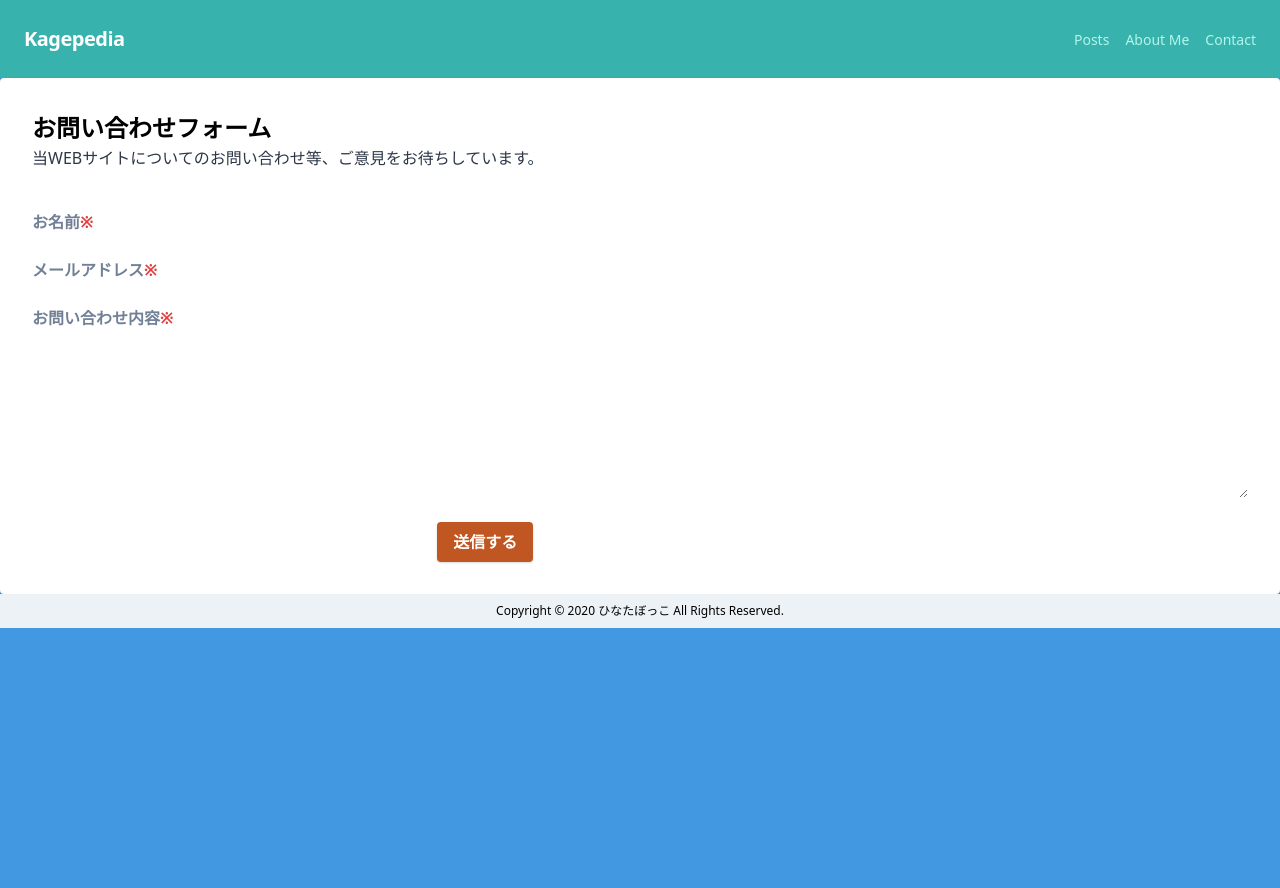
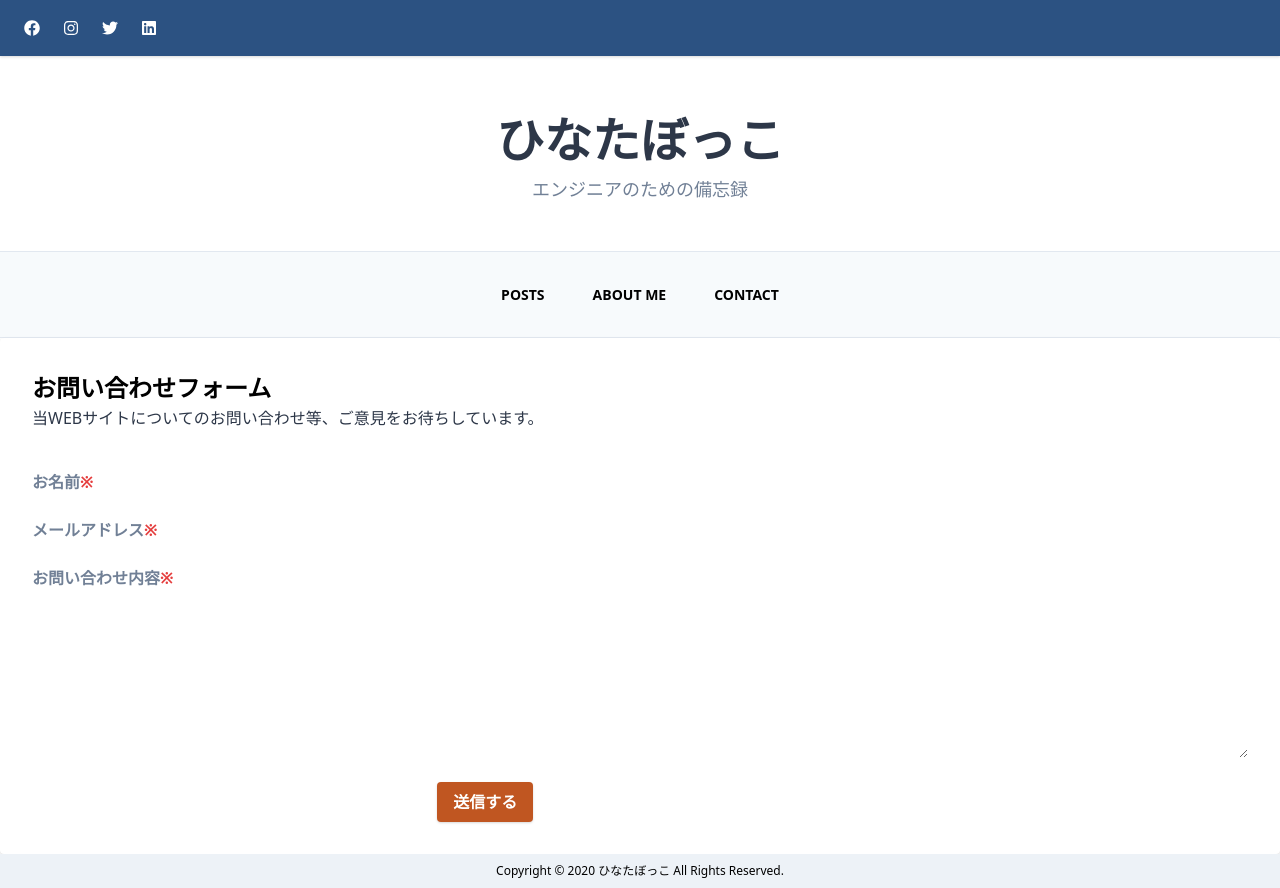
Before and after one commit to kagepedia/homepage, a Next.js app: page /contact/form in a window 1280 px wide. Before the commit the page ends 800 px from the top, so only its background shows below. Built offline with nearby package versions, Linux system fonts and the light colour scheme.

Commit message:
デザイン修正

```diff
--- /dev/null
+++ b/components/atom/PostListTop.js
@@ -0,0 +1,29 @@
+import Link from 'next/link';
+import { FontAwesomeIcon } from '@fortawesome/react-fontawesome';
+import { faHistory } from '@fortawesome/free-solid-svg-icons';
+
+const PostListTop = ({ title, publishDate, discription, slug }) => (
+  <div>
+    <article className="flex shadow my-4">
+      <Link href={'/posts/' + slug} as={'/posts/' + slug}>
+        <a className="flex items-center hover:bg-gray-100">
+          <div className="w-2/6">
+            <img src="https://source.unsplash.com/collection/1346951/1000x500?sig=1" />
+          </div>
+          <div className="flex flex-col justify-start p-6">
+            <p className="text-sm pb-3">
+              <span className="mr-2">
+                <FontAwesomeIcon icon={faHistory} />
+              </span>
+              {publishDate}2020-7-10
+            </p>
+            <p className="text-3xl font-bold pb-4">{title}サンプルタイトルサンプルタイトル</p>
+            <p className="pb-6">{discription}記事詳細データ記事詳細データ記事詳細データ</p>
+          </div>
+        </a>
+      </Link>
+    </article>
+  </div>
+);
+
+export default PostListTop;
--- a/components/molecules/header.js
+++ b/components/molecules/header.js
@@ -1,40 +1,58 @@
 import { useState } from 'react';
+import { FontAwesomeIcon } from '@fortawesome/react-fontawesome';
+import { faChevronDown } from '@fortawesome/free-solid-svg-icons';
+import { faChevronUp } from '@fortawesome/free-solid-svg-icons';
+import { faFacebook } from '@fortawesome/free-brands-svg-icons';
+import { faInstagram } from '@fortawesome/free-brands-svg-icons';
+import { faTwitter } from '@fortawesome/free-brands-svg-icons';
+import { faLinkedin } from '@fortawesome/free-brands-svg-icons';
 
 const Header = () => {
-  const [showNavbar, setShowNavbar] = useState(false);
+  const [showMenubar, setShowMenubar] = useState(false);
 
   return (
     <div>
-      <nav className="flex items-center justify-between flex-wrap bg-teal-500 p-6">
-        <div className="flex items-center flex-shrink-0 text-white mr-6">
-          <a href="/">
-            <span className="font-semibold text-xl tracking-tight">Kagepedia</span>
+      <nav className="w-full py-4 bg-blue-800 shadow">
+        <div className="ml-6">
+          <div className="text-white">
+            <a className="" href="https://www.facebook.com/profile.php?id=100034531956446">
+              <FontAwesomeIcon icon={faFacebook} />
+            </a>
+            <a className="pl-6" href="https://www.instagram.com/k4gepedia/">
+              <FontAwesomeIcon icon={faInstagram} />
+            </a>
+            <a className="pl-6" href="https://twitter.com/Luvpys">
+              <FontAwesomeIcon icon={faTwitter} />
+            </a>
+            <a className="pl-6" href="https://www.linkedin.com/in/soichiro-kage/">
+              <FontAwesomeIcon icon={faLinkedin} />
+            </a>
+          </div>
+        </div>
+      </nav>
+      <header className="w-full container mx-auto">
+        <div className="flex flex-col items-center py-12">
+          <a className="font-bold text-gray-800 uppercase hover:text-gray-700 text-5xl" href="/">
+            ひなたぼっこ
+          </a>
+          <p className="text-lg text-gray-600">エンジニアのための備忘録</p>
+        </div>
+      </header>
+      <nav className="w-full py-4 border-t border-b bg-gray-100">
+        <div className="block sm:hidden">
+          <a href="#" onClick={() => setShowMenubar(!showMenubar)} className="block md:hidden text-base font-bold uppercase text-center flex justify-center items-center">
+            Menu <span className="fas ml-2">{showMenubar ? <FontAwesomeIcon icon={faChevronUp} /> : <FontAwesomeIcon icon={faChevronDown} />}</span>
           </a>
         </div>
-        <div className="block lg:hidden">
-          <button
-            className="flex items-center px-3 py-2 border rounded text-teal-200 border-teal-400 hover:text-white hover:border-white"
-            onClick={() => setShowNavbar(!showNavbar)}
-          >
-            <svg className="fill-current h-3 w-3" viewBox="0 0 20 20" xmlns="http://www.w3.org/2000/svg">
-              <title>Menu</title>
-              {showNavbar ? (
-                <path d="M24 20.188l-8.315-8.209 8.2-8.282-3.697-3.697-8.212 8.318-8.31-8.203-3.666 3.666 8.321 8.24-8.206 8.313 3.666 3.666 8.237-8.318 8.285 8.203z" />
-              ) : (
-                <path d="M0 3h20v2H0V3zm0 6h20v2H0V9zm0 6h20v2H0v-2z" />
-              )}
-            </svg>
-          </button>
-        </div>
-        <div className={'w-full block flex-grow-0 lg:flex lg:items-center lg:w-auto' + (showNavbar ? '' : ' hidden')}>
-          <div className="text-sm lg:flex-grow">
-            <a href="/posts/" className="block mt-4 lg:inline-block lg:mt-0 text-teal-200 hover:text-white mr-4">
+        <div className={'w-full flex-grow sm:flex sm:items-center sm:w-auto' + (showMenubar ? '' : ' hidden')}>
+          <div className="w-full container mx-auto flex flex-col sm:flex-row items-center justify-center text-sm font-bold uppercase mt-0 px-6 py-2">
+            <a href="/posts" className="hover:bg-gray-400 rounded py-2 px-4 mx-2">
               Posts
             </a>
-            <a href="/about/" className="block mt-4 lg:inline-block lg:mt-0 text-teal-200 hover:text-white mr-4">
+            <a href="/about" className="hover:bg-gray-400 rounded py-2 px-4 mx-2">
               About Me
             </a>
-            <a href="/contact/form" className="block mt-4 lg:inline-block lg:mt-0 text-teal-200 hover:text-white">
+            <a href="/contact/form" className="hover:bg-gray-400 rounded py-2 px-4 mx-2">
               Contact
             </a>
           </div>
--- a/pages/index.js
+++ b/pages/index.js
@@ -1,23 +1,37 @@
 import Head from '../components/head';
 import Header from '../components/molecules/header';
+import PostListTop from '../components/atom/PostListTop';
 import Footer from '../components/molecules/footer';
-import { FontAwesomeIcon } from '@fortawesome/react-fontawesome';
-import { faTwitter } from '@fortawesome/free-brands-svg-icons';
 
-const Top = () => (
+const Top = () => {
+  return (
     <div>
       <Head />
       <Header />
-    <div className="p-4 bg-white rounded shadow">
-      <h1 className="text-2xl font-bold">Next.js</h1>
-      <div>
-        <a className="" href="#">
-          <FontAwesomeIcon icon={faTwitter} className="text-green-700 fa-2x" />
+      <div className="container mx-auto flex flex-wrap py-6">
+        <section className="w-full md:w-2/3 flex flex-col items-center px-3">
+          <PostListTop />
+          <PostListTop />
+          <PostListTop />
+          <PostListTop />
+          <PostListTop />
+          <PostListTop />
+        </section>
+        <aside className="w-full md:w-1/3 flex flex-col items-center px-3">
+          <div className="w-full bg-white shadow flex flex-col my-4 p-6">
+            <div className="w-5/12 mx-auto">
+              <img src="/img/profile.JPG" className="rounded-full border-solid border-4 border-green-600" />
+            </div>
+            <p className="text-xl text-center mt-3 font-semibold pb-5">Kage Soichiro</p>
+            <p className="pb-2">WEB制作会社でWEBエンジニアとして働いている24歳です。技術ネタを中心に発信していきます。</p>
+            <a href="about" className="w-full bg-blue-800 text-white font-bold text-sm uppercase rounded hover:bg-blue-700 flex items-center justify-center px-2 py-3 mt-4">
+              詳しいプロフィールはこちら
             </a>
           </div>
+        </aside>
       </div>
       <Footer />
     </div>
   );
-
+};
 export default Top;
--- a/public/css/main.css
+++ b/public/css/main.css
@@ -1,10 +1,6 @@
 @tailwind base;
 
 @tailwind components;
-
-body {
-  @apply bg-blue-500;
-}
 
 @tailwind utilities;
 
```
Lines whose indentation alone changed are shown as unchanged.
